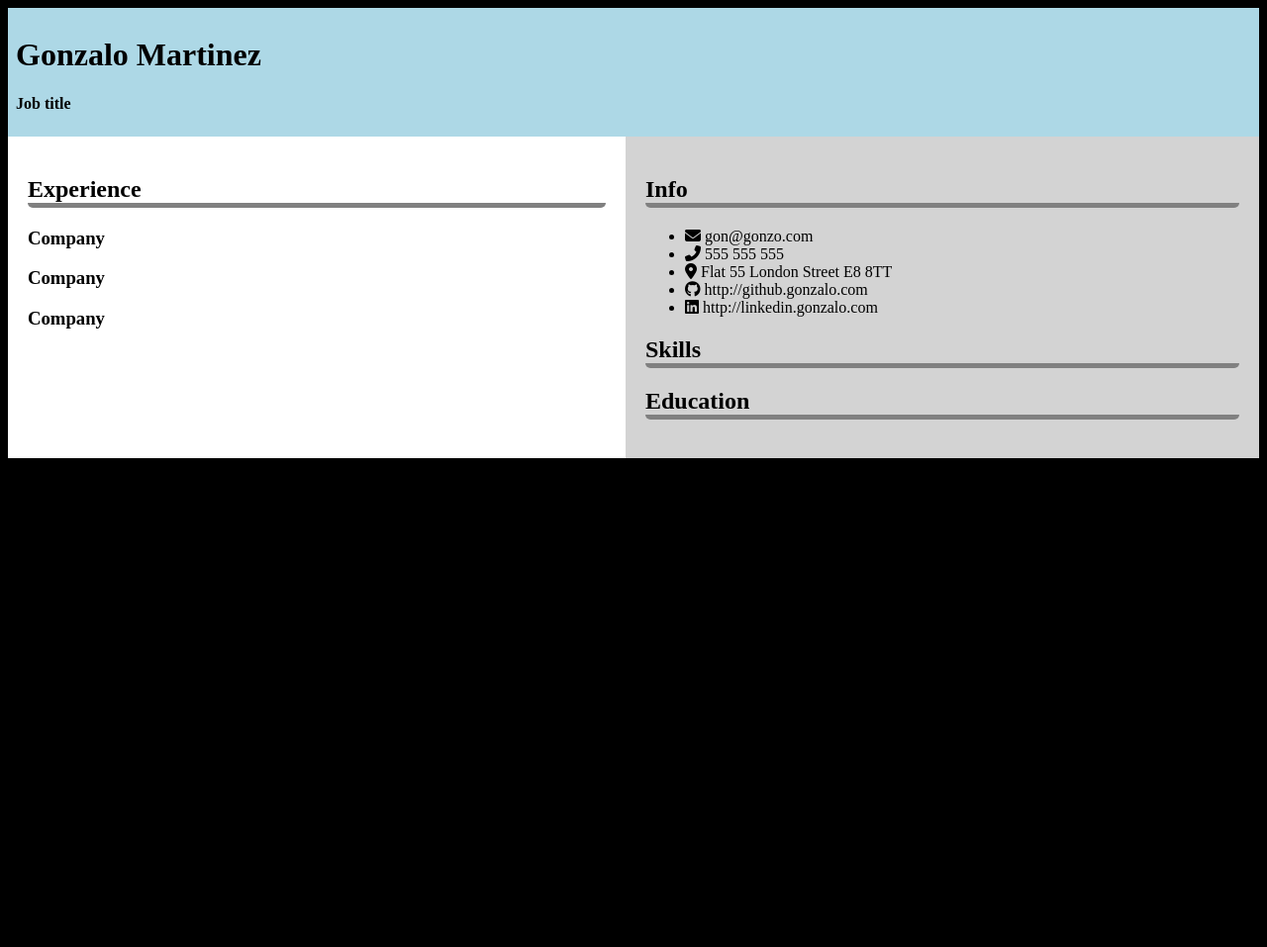
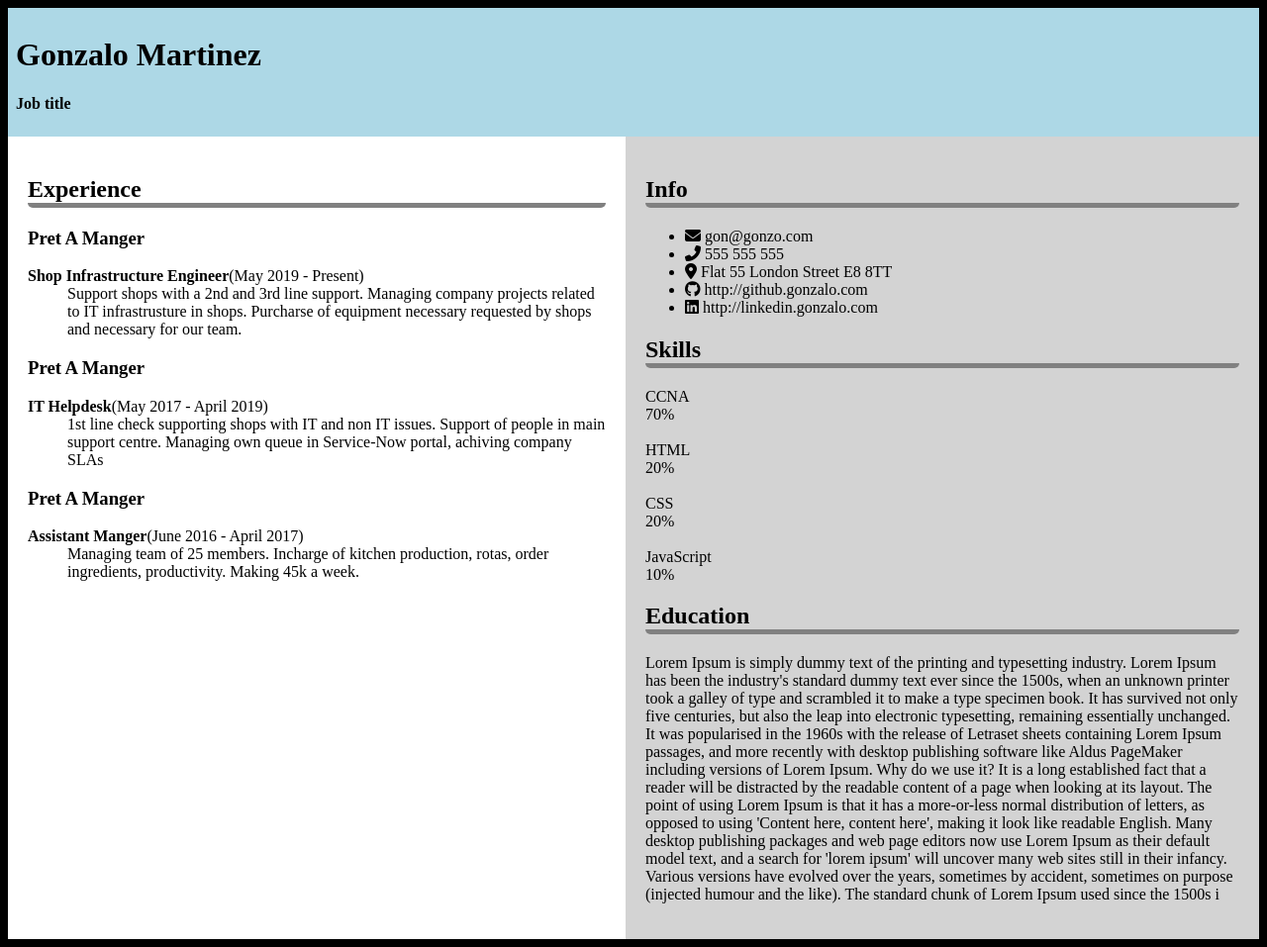
Before and after one commit to Gonxu87/4geeks-ResumeCV, a plain HTML site: page index.html in a window 1280 px wide. Shown: the whole page at 99% size. Before the commit the page ends 800 px from the top, so only its background shows below. Drawn offline with Linux system fonts and the light colour scheme.

Commit message:
Update index.html

```diff
--- a/index.html
+++ b/index.html
@@ -2,6 +2,7 @@
 <html>
 <head lang="en">
 <link rel="stylesheet" type="text/css" href="style.css">
+<link href="https://fonts.googleapis.com/css?family=Work+Sans&display=swap" rel="stylesheet">
 <script src="https://kit.fontawesome.com/d4919720ff.js" crossorigin="anonymous"></script>
     <title>RESUME CV</title>
 </head>
@@ -14,9 +15,20 @@
         <div class="flex">
             <div class="left-side">
                 <h2 class="under-line">Experience</h2>
-                    <h3>Company</h3>
-                    <h3>Company</h3>
-                    <h3>Company</h3>
+                <dl>
+                    <dt><h3>Pret A Manger</h3>
+                    <b>Shop Infrastructure Engineer</b>(May 2019 - Present)</dt>
+                    <dd>Support shops with a 2nd and 3rd line support. Managing company projects related to IT infrastrusture in shops. Purcharse of equipment necessary requested by shops and necessary for our team.
+                    </dd>
+                    <dt><h3>Pret A Manger</h3>
+                    <b>IT Helpdesk</b>(May 2017 - April 2019)</dt>
+                    <dd>1st line check supporting shops with IT and non IT issues. Support of people in main support centre. Managing own queue in Service-Now portal, achiving company SLAs
+                    </dd>
+                    <dt><h3>Pret A Manger</h3>
+                    <b>Assistant Manger</b>(June 2016 - April 2017)</dt>
+                    <dd>Managing team of 25 members. Incharge of kitchen production, rotas, order ingredients, productivity. Making 45k a week.
+                    </dd>
+                </dl>
             </div>
             <div class="right-side">
                 <h2 class="under-line">Info</h2>
@@ -27,8 +39,29 @@
                         <li> <i class="fab fa-github"></i>  http://github.gonzalo.com</li>
                         <li> <i class="fab fa-linkedin"></i>  http://linkedin.gonzalo.com</li>
                     </ul>
-                <h2 class="under-line">Skills</h2>
+                <div class="progress-bar">
+                    <h2 class="under-line">Skills</h2>
+                    <div class="progress">CCNA
+                        <div class="progress-bar" style="width:70%">70%</div>
+                    </div><br>
+                    <div class="progress">HTML
+                        <div class="progress-bar" style="width:20%">20%</div>
+                    </div><br>
+                    <div class="progress">CSS
+                        <div class="progress-bar" style="width:20%">20%</div>
+                    </div><br>
+                    <div class="progress">JavaScript
+                        <div class="progress-bar" style="width:10%">10%</div>
+                    </div>
+                </div>
                 <h2 class="under-line">Education</h2>
+                <p>Lorem Ipsum is simply dummy text of the printing and typesetting industry. Lorem Ipsum has been the industry's standard dummy text ever since the 1500s, when an unknown printer took a galley of type and scrambled it to make a type specimen book. It has survived not only five centuries, but also the leap into electronic typesetting, remaining essentially unchanged. It was popularised in the 1960s with the release of Letraset sheets containing Lorem Ipsum passages, and more recently with desktop publishing software like Aldus PageMaker including versions of Lorem Ipsum.
+
+                Why do we use it?
+                It is a long established fact that a reader will be distracted by the readable content of a page when looking at its layout. The point of using Lorem Ipsum is that it has a more-or-less normal distribution of letters, as opposed to using 'Content here, content here', making it look like readable English. Many desktop publishing packages and web page editors now use Lorem Ipsum as their default model text, and a search for 'lorem ipsum' will uncover many web sites still in their infancy. Various versions have evolved over the years, sometimes by accident, sometimes on purpose (injected humour and the like).
+
+
+                The standard chunk of Lorem Ipsum used since the 1500s i</p>
             </div>
         </div>
     </div>
```
